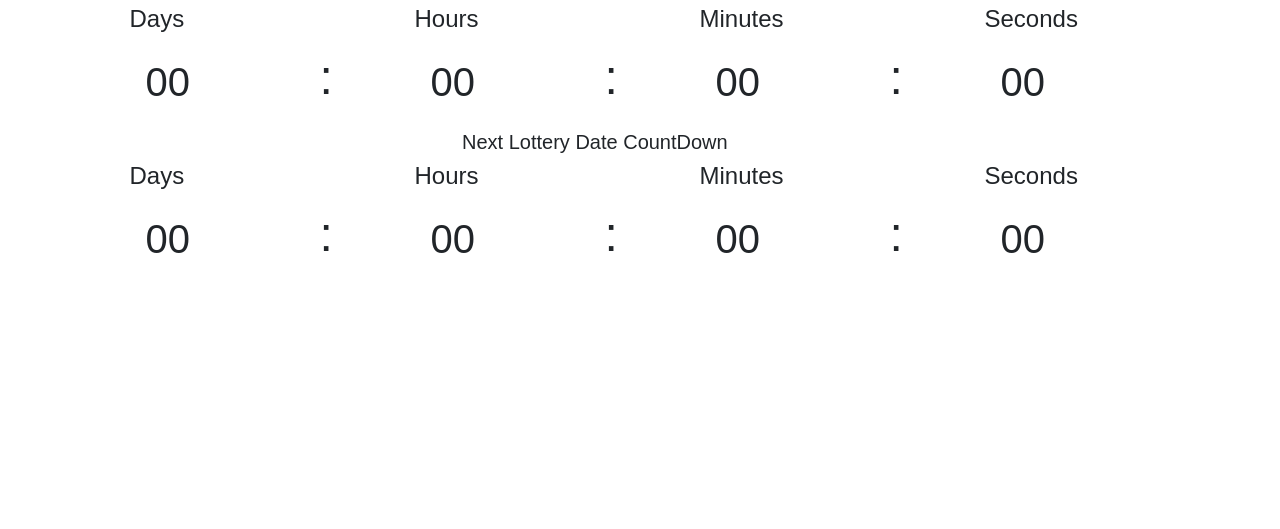
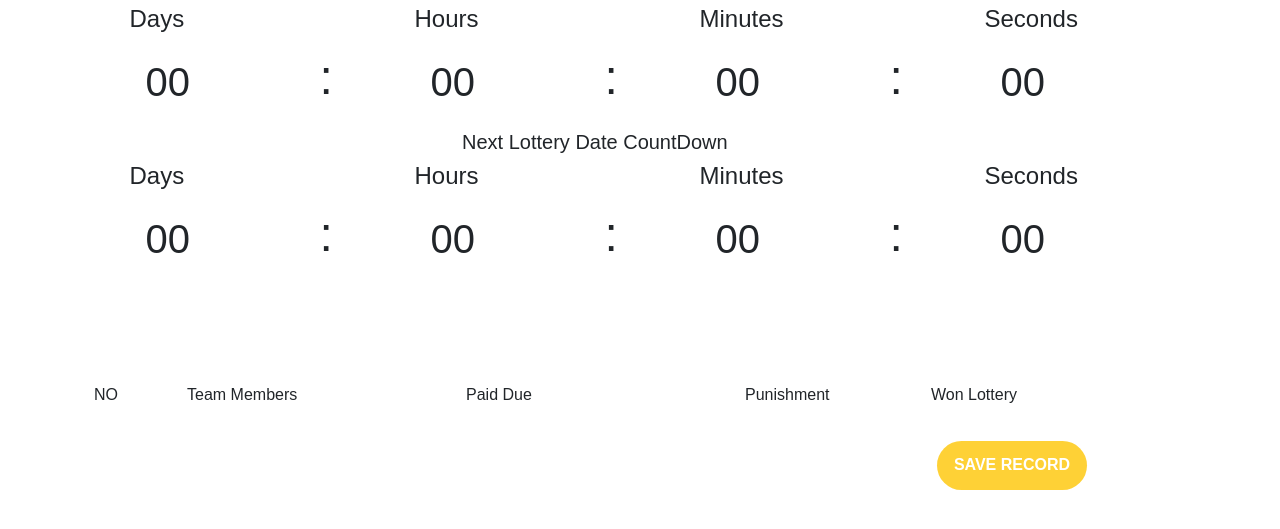
Before and after one commit to Ethusiasts/ExpenseTracker, a plain HTML site: page ekub.html in a window 1280 px wide. Shown: the part 113-642 px from the top of the page. Drawn offline with nearby package versions, Linux system fonts and the light colour scheme; a script that the page names is missing.

Commit message:
a table which is going to store punishment,paid due and won lottery ,is incorporate by using bootstrap

```diff
--- a/ekub.html
+++ b/ekub.html
@@ -153,6 +153,29 @@ Z<!DOCTYPE html>
                 </div>
             </div>
             <br><br><br>
+
+            <div class="container blockcategory">
+                <br>
+                <div class="container recordsa">
+                    <div class="row row1">
+                        <div class="col-1">NO</div>
+                        <div class="col-3">Team Members</div>
+                        <div class="col-3">Paid Due</div>
+                        <div class="col-2">Punishment</div>
+                        <div class="col-2">Won Lottery</div>
+                    </div>
+                </div>
+                <br>
+                <div class="row">
+                    <div class="col-9">
+                    </div>
+                    <div class="col-3">
+                        <button type="button" class="btn btn-success grouprecordsaver">Save Record</button>
+                    </div>
+                </div>
+            </div>
+
+
         </main>
 
 
```
